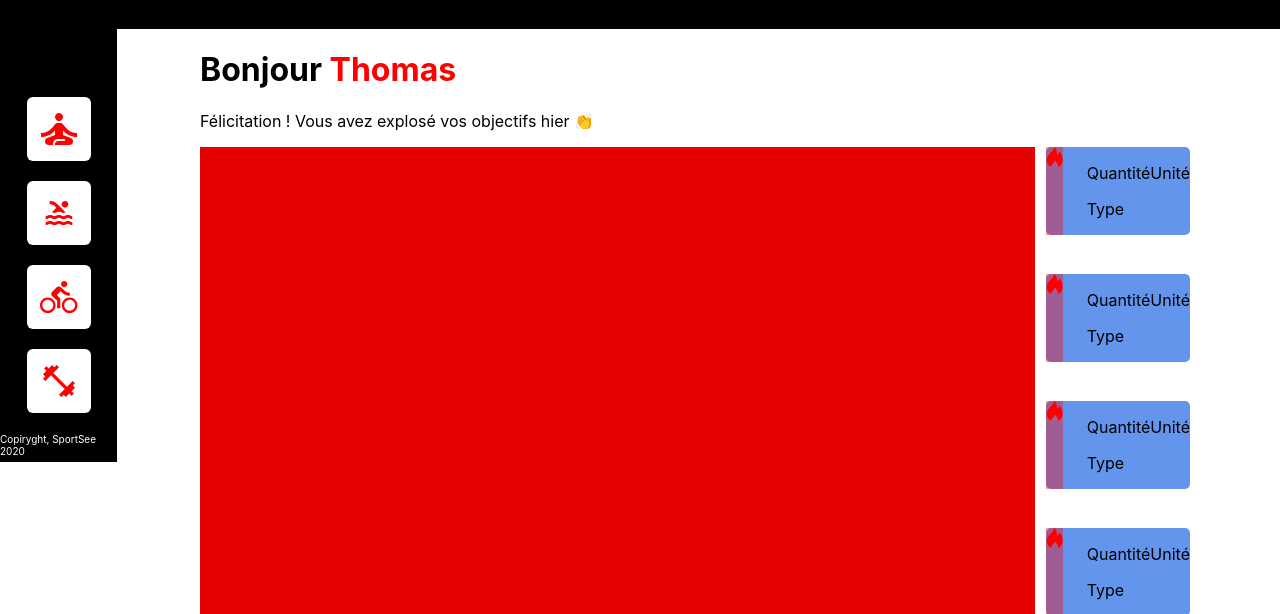
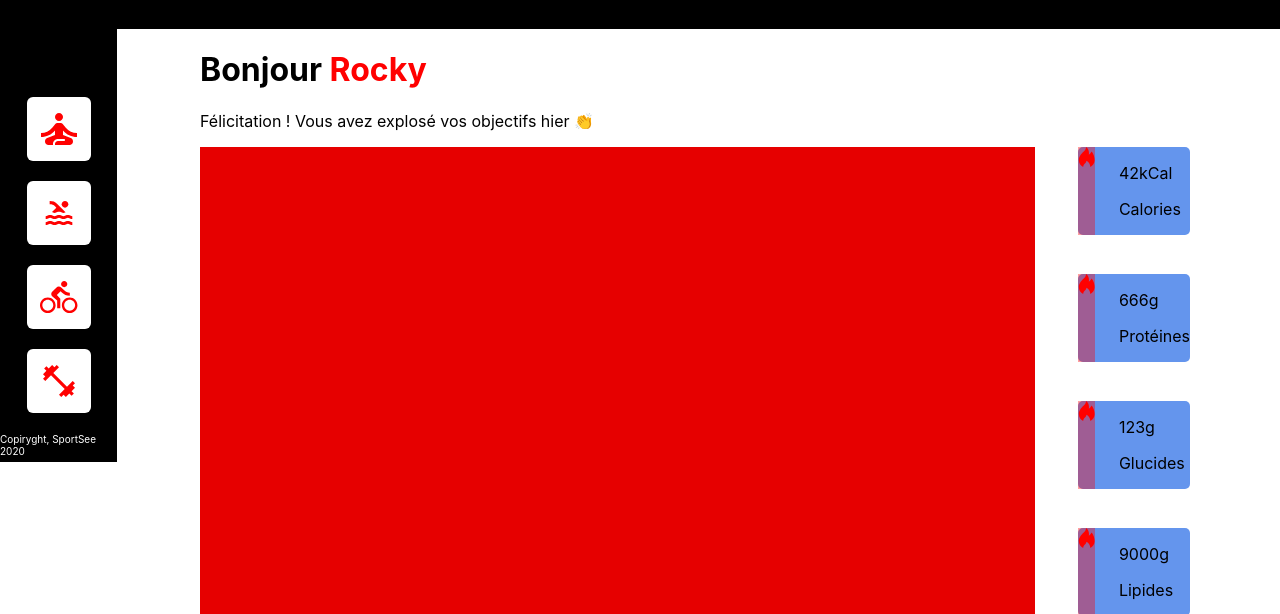
Before and after one commit to leoncik/LeonardWojcik_12_18062022, a React (Vite) app: page / in a window 1280 px wide. Shown: the part 338-952 px from the top of the page. Built offline with nearby package versions, Linux system fonts and the light colour scheme.

Commit message:
feat: add mocked data - Create mocked data. - Test mocked data with WelcomingInfo and NutritionInformationElement.

```diff
--- a/src/components/App/App.tsx
+++ b/src/components/App/App.tsx
@@ -1,7 +1,5 @@
 import './App.css';
 import PrimaryNavigation from '../MainNavigation/PrimaryNavigation';
-import SecondaryNavigation from '../SecondaryNavigation/SecondaryNavigation';
-import NutritionInformationContainer from '../NutritionInformationContainer/NutritionInformation';
 import Layout from '../Layout/Layout';
 
 function App() {
--- a/src/components/NutritionInformationContainer/NutritionInformation.tsx
+++ b/src/components/NutritionInformationContainer/NutritionInformation.tsx
@@ -1,13 +1,32 @@
 import classes from './NutritionInformationContainer.module.css';
 import NutritionInformationElement from '../NutritionInformationElement/NutritionInformationElement';
-
+import { MOCKED_DATA } from '../../helpers/MOCKED_DATA';
 function NutritionInformationContainer() {
     return (
         <div className={classes['nutritions-info-container']}>
-            <NutritionInformationElement />
-            <NutritionInformationElement />
-            <NutritionInformationElement />
-            <NutritionInformationElement />
+            {/* {MOCKED_DATA[0].nutritionInfo.map((elt, index) => {
+                <NutritionInformationElement key={index} type={elt.type} quantity={elt.quantity} unit={elt.unit} />
+            })} */}
+            <NutritionInformationElement
+                type={MOCKED_DATA[0].nutritionInfo[0].type}
+                quantity={MOCKED_DATA[0].nutritionInfo[0].quantity}
+                unit={MOCKED_DATA[0].nutritionInfo[0].unit}
+            />
+            <NutritionInformationElement
+                type={MOCKED_DATA[0].nutritionInfo[1].type}
+                quantity={MOCKED_DATA[0].nutritionInfo[1].quantity}
+                unit={MOCKED_DATA[0].nutritionInfo[1].unit}
+            />
+            <NutritionInformationElement
+                type={MOCKED_DATA[0].nutritionInfo[2].type}
+                quantity={MOCKED_DATA[0].nutritionInfo[2].quantity}
+                unit={MOCKED_DATA[0].nutritionInfo[2].unit}
+            />
+            <NutritionInformationElement
+                type={MOCKED_DATA[0].nutritionInfo[3].type}
+                quantity={MOCKED_DATA[0].nutritionInfo[3].quantity}
+                unit={MOCKED_DATA[0].nutritionInfo[3].unit}
+            />
         </div>
     );
 }
--- a/src/components/NutritionInformationElement/NutritionInformationElement.tsx
+++ b/src/components/NutritionInformationElement/NutritionInformationElement.tsx
@@ -1,7 +1,17 @@
 import classes from './NutritionInformationElement.module.css';
 import energy from '../../assets/icons/energy.svg';
 
-function NutritionInformationElement() {
+type NutritionInformationElementProps = {
+    type: string;
+    quantity: number;
+    unit: string;
+};
+
+function NutritionInformationElement({
+    type,
+    quantity,
+    unit,
+}: NutritionInformationElementProps) {
     return (
         <div className={classes['nutrition-item']}>
             <div className={classes['nutrition-item__icon']}>
@@ -9,10 +19,10 @@ function NutritionInformationElement() {
             </div>
             <div className="nutrition-item_values">
                 <p>
-                    <span>Quantité</span>
-                    <span>Unité</span>
+                    <span>{quantity}</span>
+                    <span>{unit}</span>
                 </p>
-                <p>Type</p>
+                <p>{type}</p>
             </div>
         </div>
     );
--- a/src/components/WelcomingInfo/WelcomingInfo.tsx
+++ b/src/components/WelcomingInfo/WelcomingInfo.tsx
@@ -1,10 +1,15 @@
 import classes from './WelcomingInfo.module.css';
 
-function WelcomingInfo() {
+type WelcomingInfoProps = {
+    firstName: string;
+};
+
+function WelcomingInfo({ firstName }: WelcomingInfoProps) {
     return (
         <div className="welcoming-info">
             <h1>
-                Bonjour <span className={classes['user-name']}>Thomas</span>{' '}
+                Bonjour{' '}
+                <span className={classes['user-name']}>{firstName}</span>
             </h1>
             {/* Custom conditional messaged based on previous performances */}
             <p>Félicitation ! Vous avez explosé vos objectifs hier 👏</p>
--- /dev/null
+++ b/src/helpers/MOCKED_DATA.ts
@@ -0,0 +1,91 @@
+export const MOCKED_DATA = [
+    {
+        id: 1,
+        firstName: 'Rocky',
+        lastName: 'Balboa',
+        nutritionInfo: [
+            {
+                type: 'Calories',
+                quantity: 42,
+                unit: 'kCal',
+            },
+            {
+                type: 'Protéines',
+                quantity: 666,
+                unit: 'g',
+            },
+            {
+                type: 'Glucides',
+                quantity: 123,
+                unit: 'g',
+            },
+            {
+                type: 'Lipides',
+                quantity: 9000,
+                unit: 'g',
+            },
+        ],
+        activityInfo: {
+            dailyActivity: [
+                {
+                    day: 1,
+                    weight: 78,
+                    calories: 98,
+                },
+                {
+                    day: 2,
+                    weight: 76,
+                    calories: 112,
+                },
+                {
+                    day: 3,
+                    weight: 77,
+                    calories: 100,
+                },
+                {
+                    day: 4,
+                    weight: 86,
+                    calories: 12,
+                },
+                {
+                    day: 5,
+                    weight: 81,
+                    calories: 698,
+                },
+                {
+                    day: 6,
+                    weight: 92,
+                    calories: 111,
+                },
+                {
+                    day: 7,
+                    weight: 88,
+                    calories: 74,
+                },
+            ],
+            sessionsLength: [
+                {
+                    // Todo : make function to keep only the first letter when displaying on graph
+                    Lun: 60,
+                    Mar: 46,
+                    Mer: 97,
+                    Jeu: 58,
+                    Ven: 37,
+                    Sam: 124,
+                    Dim: 31,
+                },
+            ],
+            skills: [
+                {
+                    Intensité: 82,
+                    Vitesse: 46,
+                    Force: 211,
+                    Endurance: 190,
+                    Énergie: 139,
+                    Cardio: 124,
+                },
+            ],
+            result: '14%',
+        },
+    },
+];
--- /dev/null
+++ b/src/helpers/css-variables.css
@@ -0,0 +1,5 @@
+:root {
+    --medium-radius: 5px;
+
+    --primary-color: #e60000;
+}
--- a/src/pages/Profile.tsx
+++ b/src/pages/Profile.tsx
@@ -2,11 +2,12 @@ import ActivityGraphContainer from '../components/ActivityGraphContainer/Activit
 import NutritionInformationContainer from '../components/NutritionInformationContainer/NutritionInformation';
 import WelcomingInfo from '../components/WelcomingInfo/WelcomingInfo';
 import classes from './Profile.module.css';
+import { MOCKED_DATA } from '../helpers/MOCKED_DATA';
 
 function Profile() {
     return (
         <div className={classes['profile-content']}>
-            <WelcomingInfo />
+            <WelcomingInfo firstName={MOCKED_DATA[0].firstName} />
             <div className={classes.stat}>
                 <ActivityGraphContainer />
                 <NutritionInformationContainer />
```
